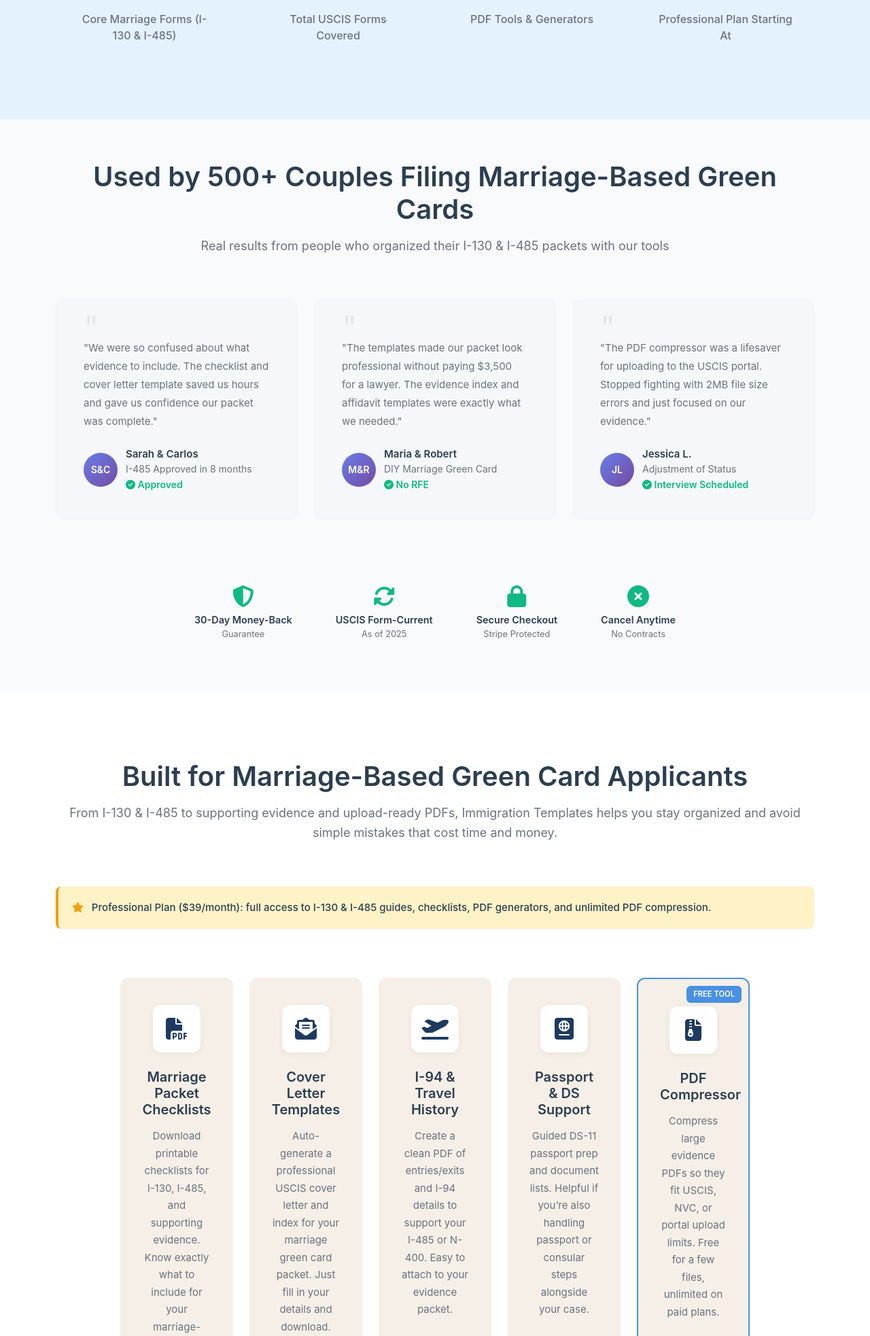
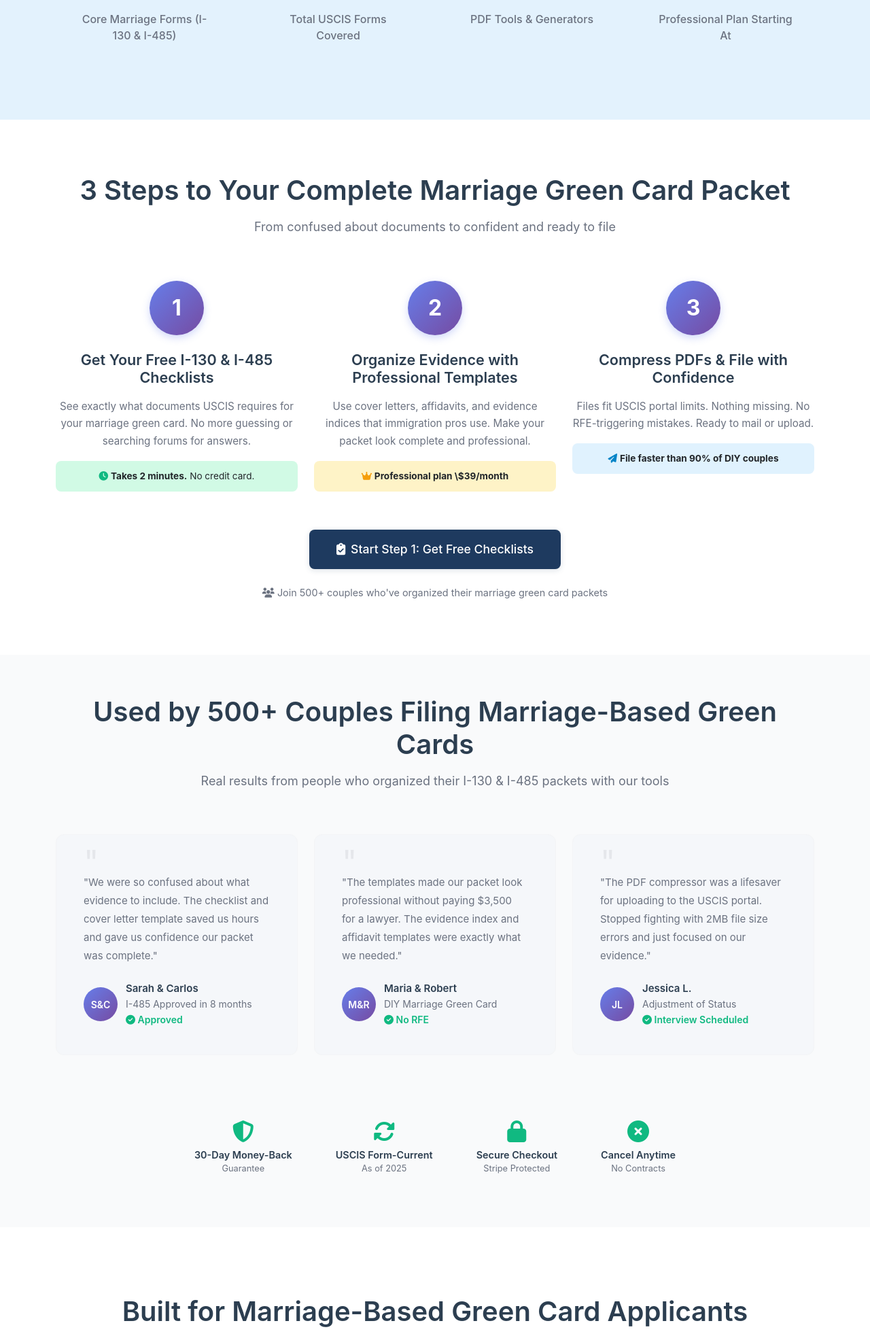
Before and after one commit to Prasan1/immigration, a Flask app: page / in a window 1280 px wide. Shown: the part 1139-3104 px from the top of the page at 68% size. Run offline with Flask 3, Linux system fonts and the light colour scheme; some libraries are stand-ins or nearby versions.

Commit message:
Add 'How It Works' 3-step journey section
✅ IMPROVEMENT #5: How It Works Section

Added clear 3-step journey to show users the path from
confused to confident filing:

Step 1: Get Your Free I-130 & I-485 Checklists
- Emphasizes 'no guessing' benefit
- Highlights: Takes 2 minutes, no credit card
- Green success badge for trust

Step 2: Organize Evidence with Professional Templates
- Shows what pros use
- Clear pricing: Professional plan $39/month
- Yellow premium badge

Step 3: Compress PDFs & File with Confidence
- Addresses portal upload pain point
- Social proof: 'File faster than 90% of DIY couples'
- Blue action badge

Design Features:
- Gradient purple circle numbers (brand colors)
- Visual hierarchy with large step numbers
- Color-coded badges (green=free, yellow=paid, blue=action)
- CTA at bottom: 'Start Step 1: Get Free Checklists'
- Social proof: Join 500+ couples

Placement: Right after stats, before testimonials
- Shows journey early while interest is high
- Reduces confusion about how the tool works
- Creates clear path forward

Impact: Users understand the complete journey before
making purchase decision, reducing abandonment.

🤖 Generated with [Claude Code](https://claude.com/claude-code)

Co-Authored-By: Claude Sonnet 4.5 <noreply@anthropic.com>

```diff
--- a/templates/home.html
+++ b/templates/home.html
@@ -469,6 +469,82 @@
                         <span class="stat-number">$39</span>
                         <span class="stat-label">Professional Plan Starting At</span>
                     </div>
+                </div>
+            </div>
+        </div>
+    </section>
+
+    <!-- How It Works Section -->
+    <section style="padding: 80px 0; background: white;">
+        <div class="container">
+            <h2 class="section-title">3 Steps to Your Complete Marriage Green Card Packet</h2>
+            <p class="section-subtitle">
+                From confused about documents to confident and ready to file
+            </p>
+
+            <div class="row mt-5">
+                <!-- Step 1 -->
+                <div class="col-md-4">
+                    <div style="text-align: center; position: relative;">
+                        <div style="width: 80px; height: 80px; margin: 0 auto 1.5rem; background: linear-gradient(135deg, #667eea 0%, #764ba2 100%); border-radius: 50%; display: flex; align-items: center; justify-content: center; box-shadow: 0 4px 12px rgba(102, 126, 234, 0.3);">
+                            <span style="font-size: 2rem; font-weight: 700; color: white;">1</span>
+                        </div>
+                        <h4 style="font-size: 1.35rem; font-weight: 600; color: var(--text-dark); margin-bottom: 1rem;">
+                            Get Your Free I-130 & I-485 Checklists
+                        </h4>
+                        <p style="color: var(--text-muted); line-height: 1.7; font-size: 0.95rem;">
+                            See exactly what documents USCIS requires for your marriage green card. No more guessing or searching forums for answers.
+                        </p>
+                        <div class="mt-3" style="background: #D1FAE5; padding: 0.75rem; border-radius: 8px; font-size: 0.85rem;">
+                            <i class="fas fa-clock" style="color: #10B981;"></i> <strong>Takes 2 minutes.</strong> No credit card.
+                        </div>
+                    </div>
+                </div>
+
+                <!-- Step 2 -->
+                <div class="col-md-4">
+                    <div style="text-align: center; position: relative;">
+                        <div style="width: 80px; height: 80px; margin: 0 auto 1.5rem; background: linear-gradient(135deg, #667eea 0%, #764ba2 100%); border-radius: 50%; display: flex; align-items: center; justify-content: center; box-shadow: 0 4px 12px rgba(102, 126, 234, 0.3);">
+                            <span style="font-size: 2rem; font-weight: 700; color: white;">2</span>
+                        </div>
+                        <h4 style="font-size: 1.35rem; font-weight: 600; color: var(--text-dark); margin-bottom: 1rem;">
+                            Organize Evidence with Professional Templates
+                        </h4>
+                        <p style="color: var(--text-muted); line-height: 1.7; font-size: 0.95rem;">
+                            Use cover letters, affidavits, and evidence indices that immigration pros use. Make your packet look complete and professional.
+                        </p>
+                        <div class="mt-3" style="background: #FEF3C7; padding: 0.75rem; border-radius: 8px; font-size: 0.85rem;">
+                            <i class="fas fa-crown" style="color: #F59E0B;"></i> <strong>Professional plan \$39/month</strong>
+                        </div>
+                    </div>
+                </div>
+
+                <!-- Step 3 -->
+                <div class="col-md-4">
+                    <div style="text-align: center; position: relative;">
+                        <div style="width: 80px; height: 80px; margin: 0 auto 1.5rem; background: linear-gradient(135deg, #667eea 0%, #764ba2 100%); border-radius: 50%; display: flex; align-items: center; justify-content: center; box-shadow: 0 4px 12px rgba(102, 126, 234, 0.3);">
+                            <span style="font-size: 2rem; font-weight: 700; color: white;">3</span>
+                        </div>
+                        <h4 style="font-size: 1.35rem; font-weight: 600; color: var(--text-dark); margin-bottom: 1rem;">
+                            Compress PDFs & File with Confidence
+                        </h4>
+                        <p style="color: var(--text-muted); line-height: 1.7; font-size: 0.95rem;">
+                            Files fit USCIS portal limits. Nothing missing. No RFE-triggering mistakes. Ready to mail or upload.
+                        </p>
+                        <div class="mt-3" style="background: #E0F2FE; padding: 0.75rem; border-radius: 8px; font-size: 0.85rem;">
+                            <i class="fas fa-paper-plane" style="color: #0284C7;"></i> <strong>File faster than 90% of DIY couples</strong>
+                        </div>
+                    </div>
+                </div>
+            </div>
+
+            <!-- CTA After Steps -->
+            <div class="text-center mt-5">
+                <a href="/forms" class="btn btn-hero btn-hero-primary btn-lg" style="font-size: 1.1rem; padding: 1rem 2.5rem;">
+                    <i class="fas fa-clipboard-check me-2"></i>Start Step 1: Get Free Checklists
+                </a>
+                <div class="mt-3" style="color: var(--text-muted); font-size: 0.9rem;">
+                    <i class="fas fa-users"></i> Join 500+ couples who've organized their marriage green card packets
                 </div>
             </div>
         </div>
```
